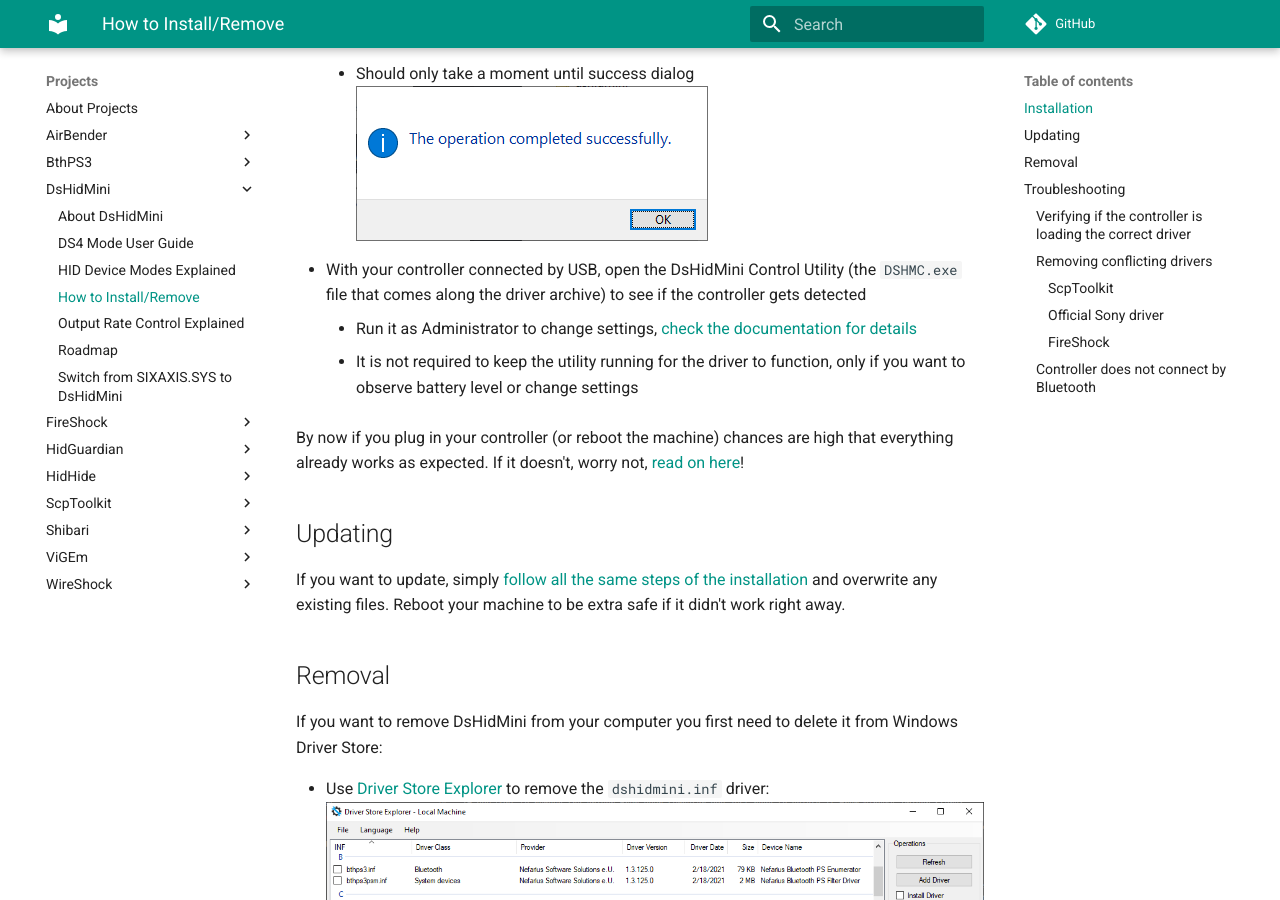
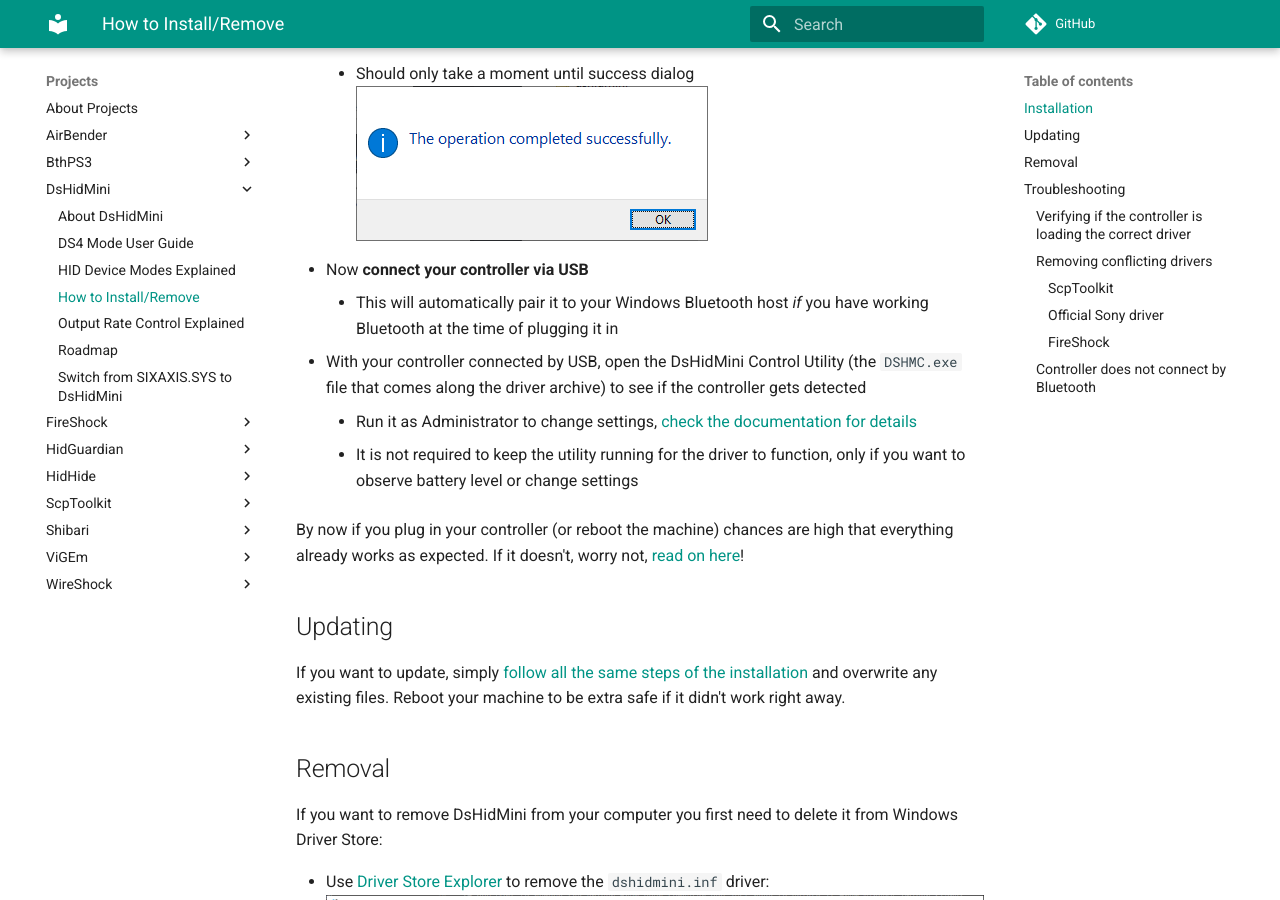
Before and after one commit to nefarius/ViGEm.github.io, an MkDocs documentation site: the page built from docs/projects/DsHidMini/How-to-Install.md, in a window 1280 px wide and 900 px high, scrolled down 1150 px. Built offline with MkDocs 1.6.1 and Material for MkDocs 9.7.7, drawn with Linux system fonts in a browser that asks for light colours; comment, search, counter and statistics services are not loaded.

Commit message:
Added pairing hint

```diff
--- a/docs/projects/DsHidMini/How-to-Install.md
+++ b/docs/projects/DsHidMini/How-to-Install.md
@@ -19,6 +19,8 @@
     ![DRYeurZsPs.png](images/DRYeurZsPs.png)
     - Should only take a moment until success dialog
     ![InfDefaultInstall_La1TsZO9P0.png](images/InfDefaultInstall_La1TsZO9P0.png)
+- Now **connect your controller via USB**
+    - This will automatically pair it to your Windows Bluetooth host *if* you have working Bluetooth at the time of plugging it in
 - With your controller connected by USB, open the DsHidMini Control Utility (the `DSHMC.exe` file that comes along the driver archive) to see if the controller gets detected
     - Run it as Administrator to change settings, [check the documentation for details](../HID-Device-Modes-Explained)
     - It is not required to keep the utility running for the driver to function, only if you want to observe battery level or change settings
```
